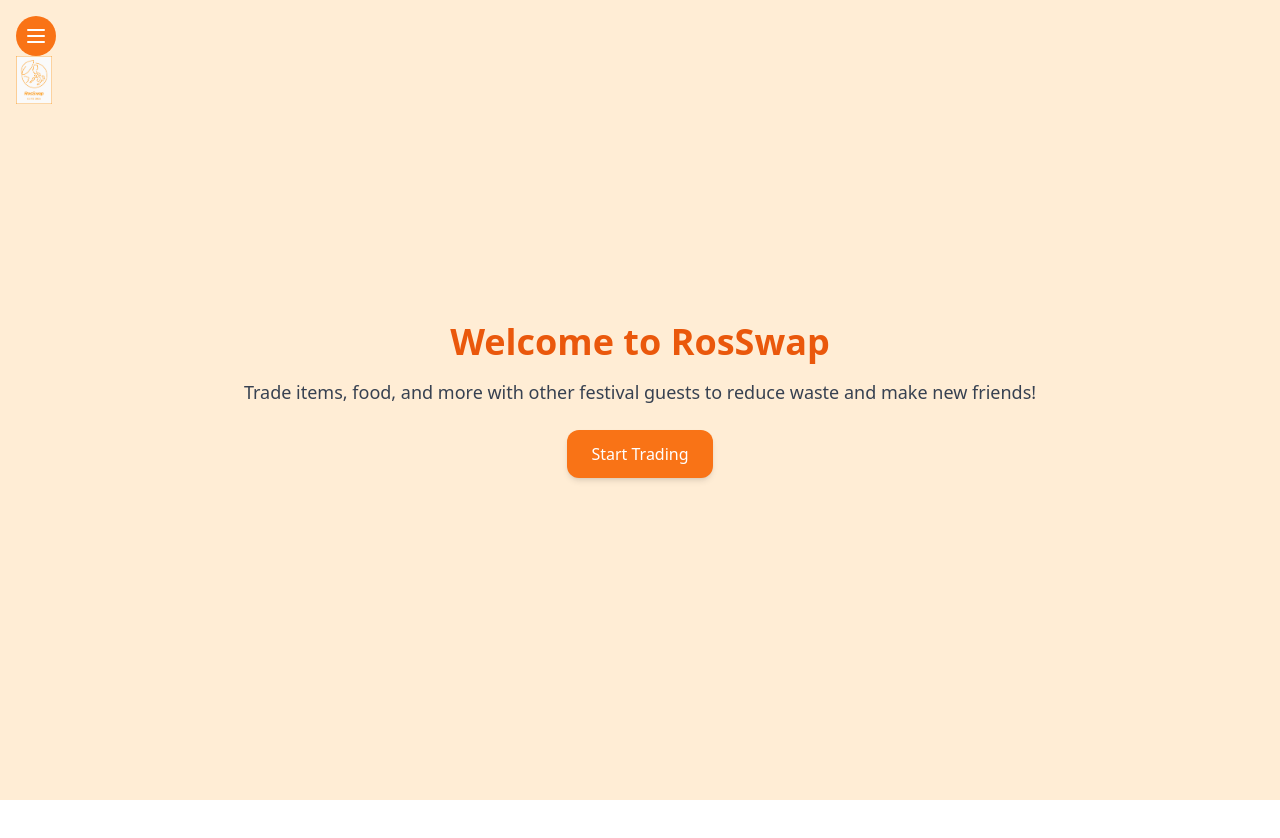
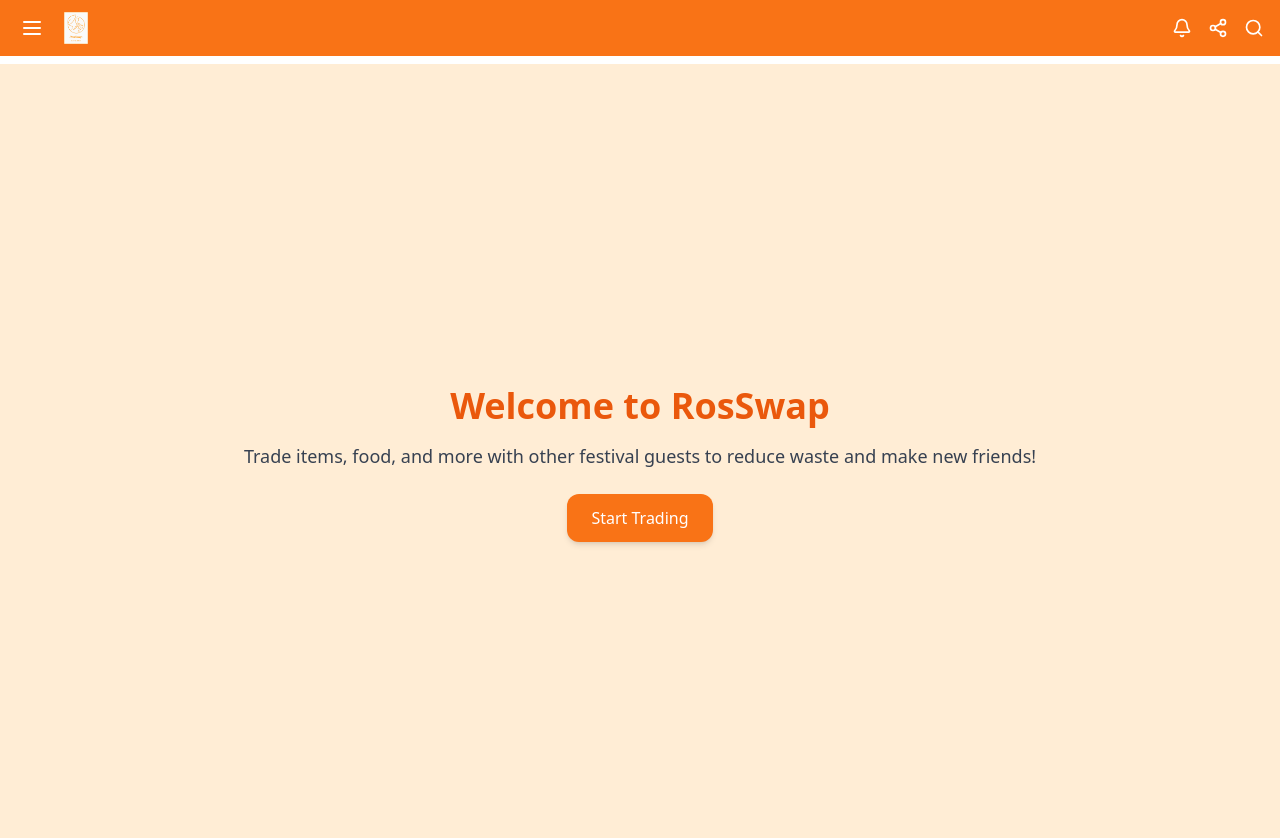
Before and after one commit to criller7070/roskilde-trade-app, a React (Vite) app in the folder frontend/: page / in a window 1280 px wide. Shown: the top 838 px of the page. Before the commit the page ends 800 px from the top, so only its background shows below. Built offline with nearby package versions, Linux system fonts and the light colour scheme.

Commit message:
Refactor Navbar for improved layout and functionality; add new icons for enhanced user experience

```diff
--- a/frontend/src/App.jsx
+++ b/frontend/src/App.jsx
@@ -11,6 +11,7 @@ function App() {
   return (
     <Router>
       <Navbar />
+      <div className="pt-16">
         <Routes>
           <Route path="/" element={<Home />} />
           <Route path="/add-item" element={<AddItem />} />
@@ -19,6 +20,7 @@ function App() {
           <Route path="/chat/:chatId" element={<ChatPage />} />
           <Route path="/about" element={<About />} />
         </Routes>
+      </div>
     </Router>
   );
 }
--- a/frontend/src/components/Navbar.jsx
+++ b/frontend/src/components/Navbar.jsx
@@ -1,5 +1,5 @@
 import React, { useState } from 'react';
-import { Menu } from 'lucide-react';
+import { Menu, Bell, Share2, Search } from 'lucide-react';
 import { Link } from 'react-router-dom';
 
 const Navbar = () => {
@@ -7,16 +7,23 @@ const Navbar = () => {
 
   return (
     <>
-      {/* Hamburger Button - always visible */}
-      <div className="fixed top-4 left-4 z-50">
-        <button onClick={() => setOpen(!open)} className="p-2 bg-orange-500 rounded-full">
-          <Menu size={24} className="text-white" />
-        </button>
+      <div className="w-full bg-orange-500 text-white flex items-center justify-between px-4 py-3 fixed top-0 left-0 z-50">
+        {/* Left: Hamburger + Logo */}
+        <div className="flex items-center space-x-4">
+          <button onClick={() => setOpen(!open)} className="p-1">
+            <Menu size={24} className="text-white" />
+          </button>
+          <Link to="/">
+            <img src="/logo.png" alt="RosSwap" className="h-8" />
+          </Link>
+        </div>
 
-        {/* Logo */}
-        <Link to="/">
-          <img src="/logo.png" alt="RosSwap" className="h-12" />
-        </Link>
+        {/* Right: Placeholder icons */}
+        <div className="flex space-x-4">
+          <Bell size={20} />
+          <Share2 size={20} />
+          <Search size={20} />
+        </div>
       </div>
 
       {/* Slide-out Menu - only shows when open */}
```
Lines whose indentation alone changed are shown as unchanged.
